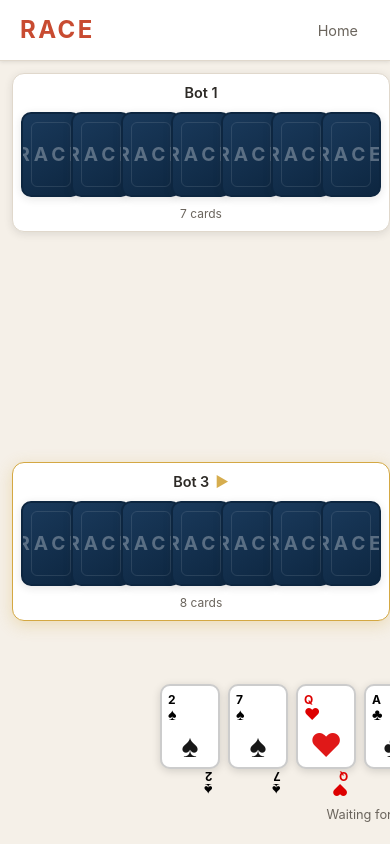
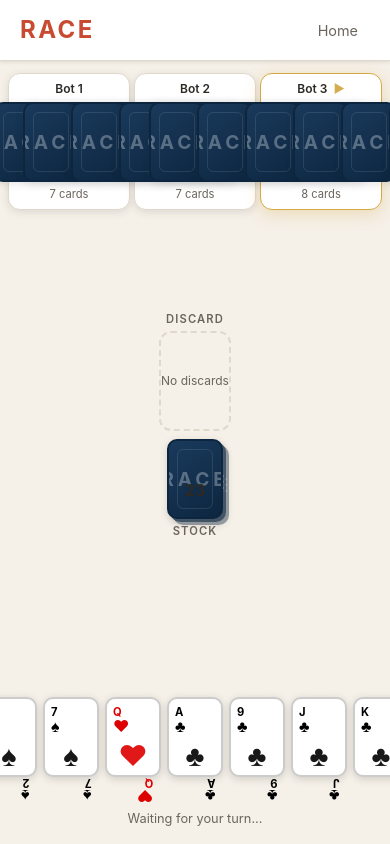
Before and after one commit to abuuzayr/race, a React (Vite) app: page / in a window 390 px wide. Both pictures are taken after a click on the button "PLAY". Built offline with nearby package versions, Linux system fonts and the light colour scheme.

Commit message:
Fix: Bot stuck on empty stock, mobile layout, 3 bots visible

```diff
--- a/src/App.css
+++ b/src/App.css
@@ -191,26 +191,35 @@ button:disabled {
 
 .game-table {
   flex: 1;
-  display: grid;
-  grid-template-rows: auto 1fr auto;
-  grid-template-columns: 1fr 1fr;
-  gap: 12px;
-  padding: 16px;
+  display: flex;
+  flex-direction: column;
+  gap: 8px;
+  padding: 12px;
   position: relative;
-  overflow: hidden;
+  overflow: auto;
+  min-height: 0;
+}
+
+.opponents-top {
+  display: flex;
+  justify-content: space-around;
+  gap: 8px;
+  padding: 4px 0;
 }
 
 .player-area {
   display: flex;
   flex-direction: column;
   align-items: center;
-  gap: 8px;
-  padding: 12px;
+  gap: 6px;
+  padding: 10px;
   background: var(--card-bg);
   border-radius: 12px;
   border: 1px solid var(--border);
   box-shadow: 0 2px 8px var(--shadow);
   transition: all 0.2s ease;
+  flex: 1;
+  min-width: 0;
 }
 
 .player-area.current {
@@ -220,7 +229,7 @@ button:disabled {
 
 .player-name {
   font-weight: 600;
-  font-size: 0.9rem;
+  font-size: 0.85rem;
   display: flex;
   align-items: center;
   gap: 6px;
@@ -238,13 +247,13 @@ button:disabled {
 
 .player-cards {
   display: flex;
-  gap: -8px;
+  gap: -6px;
 }
 
 .opponent-card {
-  width: 44px;
-  height: 62px;
-  margin-left: -10px;
+  width: 40px;
+  height: 56px;
+  margin-left: -8px;
 }
 
 .opponent-card:first-child {
@@ -252,15 +261,8 @@ button:disabled {
 }
 
 .player-card-count {
-  font-size: 0.75rem;
+  font-size: 0.7rem;
   color: var(--text-muted);
-}
-
-.side-players {
-  grid-row: 1 / 3;
-  display: flex;
-  flex-direction: column;
-  justify-content: space-between;
 }
 
 .center-area {
@@ -268,7 +270,9 @@ button:disabled {
   flex-direction: column;
   align-items: center;
   justify-content: center;
-  gap: 16px;
+  gap: 12px;
+  flex: 1;
+  min-height: 120px;
 }
 
 .discard-pile {
@@ -361,12 +365,12 @@ button:disabled {
 }
 
 .player-area-bottom {
-  grid-column: 1 / -1;
   display: flex;
   flex-direction: column;
   align-items: center;
-  gap: 16px;
+  gap: 12px;
   padding: 8px 0;
+  width: 100%;
 }
 
 .hand {
@@ -878,58 +882,93 @@ dd {
   }
 
   .game-table {
-    padding: 12px;
-    gap: 8px;
+    padding: 8px;
+    gap: 6px;
+  }
+
+  .opponents-top {
+    gap: 4px;
   }
 
   .player-area {
-    padding: 8px;
+    padding: 6px;
+    gap: 4px;
+  }
+
+  .player-name {
+    font-size: 0.75rem;
   }
 
   .opponent-card {
-    width: 36px;
-    height: 50px;
+    width: 32px;
+    height: 45px;
   }
 
   .card, .card-back {
-    width: 60px;
-    height: 85px;
+    width: 56px;
+    height: 80px;
   }
 
   .card-center {
-    font-size: 2rem;
+    font-size: 1.8rem;
   }
 
   .card-corner {
-    font-size: 0.75rem;
+    font-size: 0.7rem;
+  }
+
+  .hand {
+    gap: 6px;
   }
 
   .action-row .btn {
-    padding: 14px 16px;
-    font-size: 0.9rem;
+    padding: 12px 14px;
+    font-size: 0.85rem;
   }
 
   .result-title {
-    font-size: 2rem;
+    font-size: 1.8rem;
   }
 
   .stats-grid {
     grid-template-columns: repeat(2, 1fr);
   }
+
+  .center-area {
+    gap: 8px;
+    min-height: 100px;
+  }
+
+  .discard-empty {
+    width: 72px;
+    height: 100px;
+  }
+
+  .stock-count {
+    font-size: 1rem;
+  }
 }
 
 @media (max-width: 360px) {
   .card, .card-back {
-    width: 54px;
-    height: 76px;
+    width: 50px;
+    height: 70px;
   }
 
   .hand {
-    gap: 4px;
+    gap: 3px;
   }
 
   .opponent-card {
-    width: 32px;
-    height: 44px;
+    width: 28px;
+    height: 38px;
+  }
+
+  .opponents-top {
+    gap: 2px;
+  }
+
+  .player-area {
+    padding: 4px;
   }
 }
--- a/src/ai/bot.ts
+++ b/src/ai/bot.ts
@@ -48,8 +48,9 @@ function chooseDrawOrMakan(
   state: GameState,
   difficulty: BotDifficulty
 ): BotDecision {
-  const canMakan = state.discardPile.length > 0;
+  const canMakan = state.discardPile.length > 0 && player.cards.length === 7;
   const topDiscard = state.discardPile[state.discardPile.length - 1];
+  const canDraw = state.stock.length > 0 && player.cards.length === 7;
 
   if (canMakan && topDiscard) {
     const testHand = [...player.cards, topDiscard];
@@ -90,7 +91,11 @@ function chooseDrawOrMakan(
     }
   }
 
-  return { action: { type: 'DRAW_STOCK', playerId: player.id }, reasoning: 'Draw from stock' };
+  if (canDraw) {
+    return { action: { type: 'DRAW_STOCK', playerId: player.id }, reasoning: 'Draw from stock' };
+  }
+
+  return { action: { type: 'DRAW_STOCK', playerId: player.id }, reasoning: 'No valid action' };
 }
 
 function chooseDiscard(
--- a/src/game/state.ts
+++ b/src/game/state.ts
@@ -72,6 +72,7 @@ export function getViewState(state: GameState, viewerId: PlayerId): GameViewStat
   const opponents = state.players.filter(p => p.id !== viewerId);
   const currentPlayer = state.players[state.currentPlayerIndex];
   const isCurrentPlayer = currentPlayer.id === viewerId;
+  const isActivePhase = state.phase === 'playing' || state.phase === 'kopek';
 
   return {
     player,
@@ -80,8 +81,8 @@ export function getViewState(state: GameState, viewerId: PlayerId): GameViewStat
     discardTop: state.discardPile[state.discardPile.length - 1] || null,
     stockCount: state.stock.length,
     phase: state.phase,
-    canDraw: isCurrentPlayer && state.phase === 'playing' && !player.cards.some(c => c.id === 'pending'),
-    canMakan: isCurrentPlayer && state.phase === 'playing' && state.discardPile.length > 0,
+    canDraw: isCurrentPlayer && isActivePhase && player.cards.length === 7 && state.stock.length > 0,
+    canMakan: isCurrentPlayer && isActivePhase && player.cards.length === 7 && state.discardPile.length > 0,
     mustDiscard: isCurrentPlayer && player.cards.length === 8,
     winner: state.winner,
     winningHand: state.winningHand,
--- a/src/screens/GameScreen.tsx
+++ b/src/screens/GameScreen.tsx
@@ -181,17 +181,16 @@ export function GameScreen({ onHome }: GameScreenProps) {
       </header>
 
       <main className="game-table">
-        <PlayerArea
-          name="Bot 2"
-          cardCount={viewState.opponents[1]?.cards.length || 7}
-          isCurrentPlayer={viewState.currentPlayerId === viewState.opponents[1]?.id}
-        />
-
-        <div className="side-players">
+        <div className="opponents-top">
           <PlayerArea
             name="Bot 1"
             cardCount={viewState.opponents[0]?.cards.length || 7}
             isCurrentPlayer={viewState.currentPlayerId === viewState.opponents[0]?.id}
+          />
+          <PlayerArea
+            name="Bot 2"
+            cardCount={viewState.opponents[1]?.cards.length || 7}
+            isCurrentPlayer={viewState.currentPlayerId === viewState.opponents[1]?.id}
           />
           <PlayerArea
             name="Bot 3"
--- a/src/transport/LocalGameTransport.ts
+++ b/src/transport/LocalGameTransport.ts
@@ -52,19 +52,26 @@ export class LocalGameTransport implements GameTransport {
     while (this.state.phase === 'playing' || this.state.phase === 'kopek') {
       const currentPlayer = this.state.players[this.state.currentPlayerIndex];
 
-      if (currentPlayer.isBot) {
-        const bot = this.bots.get(currentPlayer.id);
-        if (bot) {
-          await new Promise(resolve => setTimeout(resolve, 500 + Math.random() * 500));
-          const decision = bot(this.state);
-          this.state = applyAction(this.state, decision.action);
-          this.notifyListeners();
-        } else {
-          break;
-        }
-      } else {
+      if (!currentPlayer.isBot) {
         break;
       }
+
+      const bot = this.bots.get(currentPlayer.id);
+      if (!bot) {
+        break;
+      }
+
+      const previousState = JSON.stringify(this.state);
+      await new Promise(resolve => setTimeout(resolve, 500 + Math.random() * 500));
+      const decision = bot(this.state);
+      const newState = applyAction(this.state, decision.action);
+
+      if (JSON.stringify(newState) === previousState) {
+        break;
+      }
+
+      this.state = newState;
+      this.notifyListeners();
     }
 
     this.isProcessing = false;
```
